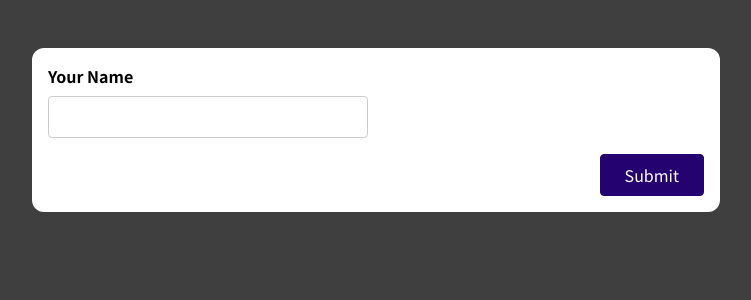
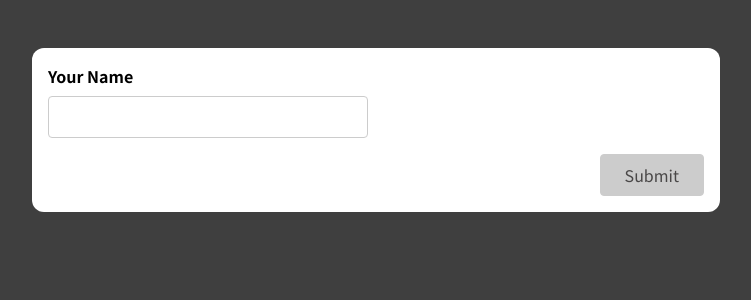
Before and after one commit to AnirupPat/reactjs-basic-forms, a React (Create React App) app: page / in a window 1280 px wide. Shown: the top 300 px of the page, without its empty margins (264-1015 px from the left). Built offline with nearby package versions, Linux system fonts and the light colour scheme.

Commit message:
overall form validity

```diff
--- a/src/components/SimpleInput.js
+++ b/src/components/SimpleInput.js
@@ -1,13 +1,19 @@
-import { useState, useRef } from "react";
+import { useState, useRef, useEffect } from "react";
 
 const SimpleInput = (props) => {
   const inputRef = useRef();
   const [enteredName, setEnteredName] = useState("");
-  // const [eneteredNameIsValid, setEnteredNameIsValid] = useState(true);
+  // const [formIsValid, setformIsValid] = useState(true);
   const [enteredNameTouched, setEnteredNameTouched] = useState(false);
 
   const eneteredNameIsValid = enteredName.trim() !== '';
   const nameInputIsInValid = !eneteredNameIsValid && enteredNameTouched;
+
+  let formIsValid = false;
+
+    if(eneteredNameIsValid) {
+      formIsValid = true;
+    }
 
   const nameInputChangeHandler = (event) => {
     setEnteredName(event.target.value);
@@ -54,7 +60,7 @@ const SimpleInput = (props) => {
         )}
       </div>
       <div className="form-actions">
-        <button>Submit</button>
+        <button disabled={!formIsValid}>Submit</button>
       </div>
     </form>
   );
--- a/src/index.css
+++ b/src/index.css
@@ -79,6 +79,15 @@ button:active {
   border-color: #33059e;
 }
 
+button:disabled,
+button:disabled:hover,
+button:disabled:active {
+  background-color: #ccc;
+  color: rgb(73, 71, 71);
+  border-color: #ccc;
+  cursor: not-allowed;
+}
+
 .form-actions {
   text-align: right;
 }
```
Also changed, not shown: 1 other file (tests, documents, lock files or other folders).
